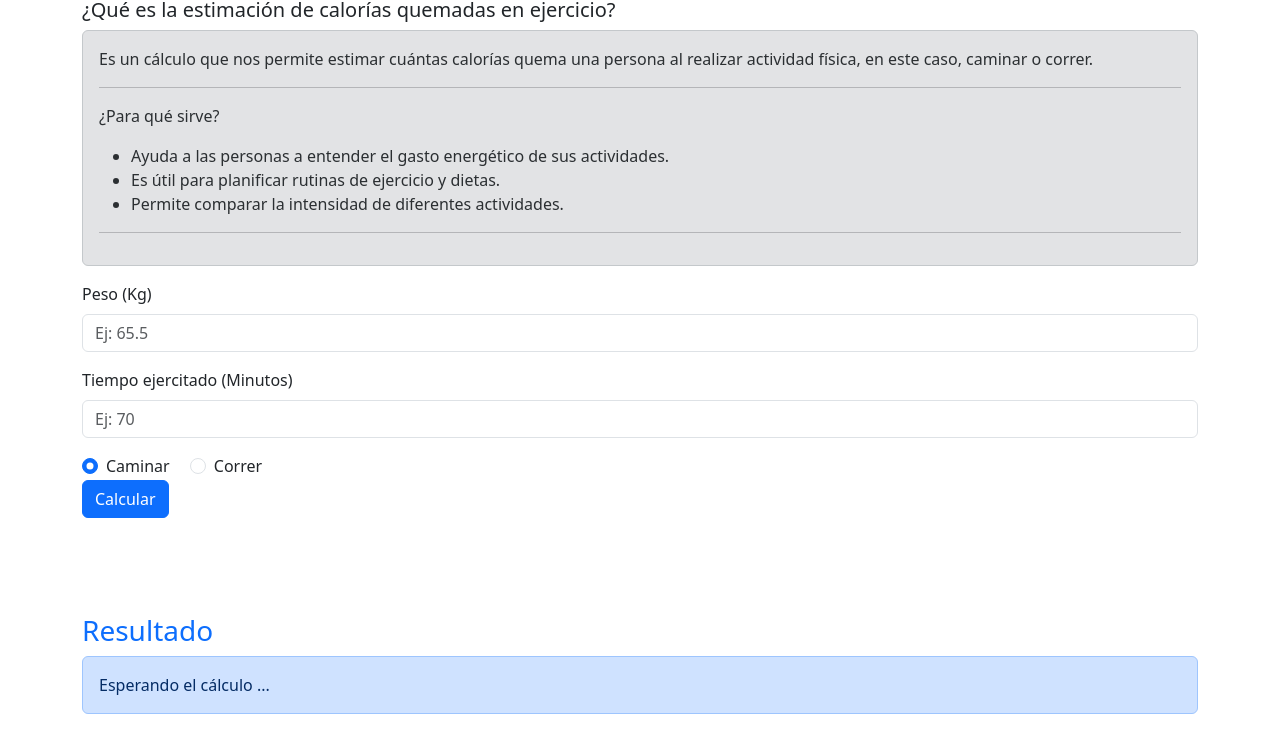
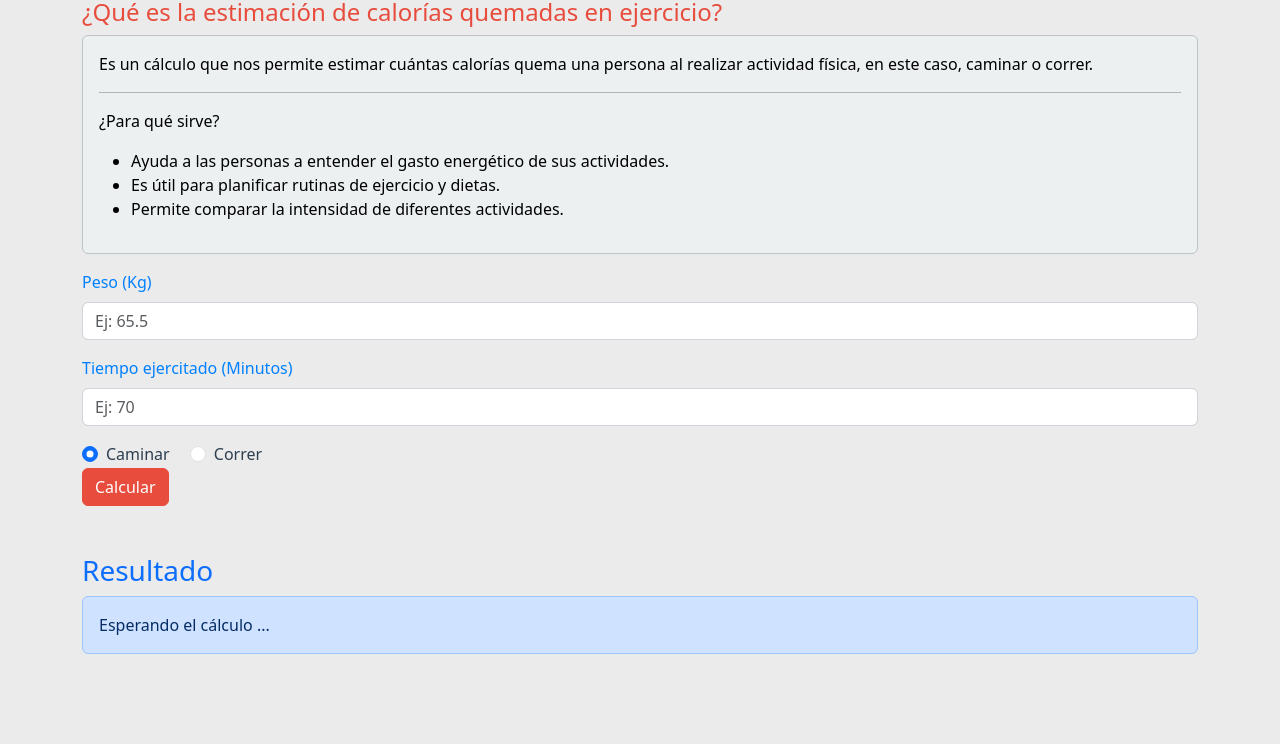
Before and after one commit to TitoUrrelo/Ev3_frontEnd, a website: page index.html in a window 1280 px wide. Shown: the part 56-800 px from the top of the page. Drawn offline with Linux system fonts and the light colour scheme.

Commit message:
Mejoras css y html

```diff
--- a/assets/css/style.css
+++ b/assets/css/style.css
@@ -1,3 +1,48 @@
-#errores {
-    position: absolute;
+#errores div {
+    margin-bottom: 0px;
 }
+
+body {
+    background-color: #ebebeb;
+    color: #0080ff;
+
+}
+
+h2, h3 {
+    color: #0080ff;
+}
+
+.alert-heading {
+    color: #e74c3c;
+}
+
+.alert-secondary {
+    background-color: #ecf0f1;
+    color: #000000;
+    border-color: #bdc3c7;
+}
+
+.btn-primary {
+    background-color: #e74c3c;
+    border-color: #e74c3c;
+}
+
+.btn-primary:hover {
+    background-color: #c0392b;
+    border-color: #c0392b;
+}
+
+.form-check-label {
+    color: #2c3e50;
+}
+
+.form-control {
+    border-radius: 0.375rem;
+    border: 1px solid #ced4da;
+    transition: border-color 0.3s ease-in-out, box-shadow 0.3s ease-in-out;
+}
+
+.form-control:focus {
+    border-color: #e74c3c;
+    box-shadow: 0 0 0 0.2rem rgba(231, 76, 60, 0.25);
+}
--- a/index.html
+++ b/index.html
@@ -12,7 +12,7 @@
         <div class="row">
             <div class="col"><h2 class="my-2">Estimación de Calorías Quemadas en Ejercicio</h2></div>
             <div class="col-12">
-                <h5 class="alert-heading">¿Qué es la estimación de calorías quemadas en ejercicio?</h5>
+                <h4 class="alert-heading">¿Qué es la estimación de calorías quemadas en ejercicio?</h4>
                 <div class="alert alert-secondary" role="alert">
                     <p>Es un cálculo que nos permite estimar cuántas calorías quema una persona al realizar actividad física, en este caso, caminar o correr.</p>
                     <hr />
@@ -24,7 +24,6 @@
                             <li>Permite comparar la intensidad de diferentes actividades.</li>
                         </ul>
                     </p>
-                    <hr />
                 </div>
             </div>
         </div>
@@ -55,13 +54,11 @@
                     <button class="btn btn-primary" type="submit">Calcular</button>
                 </div>
                 <br/>
-                <div class="col-12">
-                    <div id="errores"></div>
-                </div>
+                <div class="col-12" id="errores"></div>
             </form>
         </div>
         <br/>
-        <div class="row mt-5" >
+        <div >
             <div class="col-12">
                 <h3 class="text-primary">Resultado</h3>
             </div>
```
